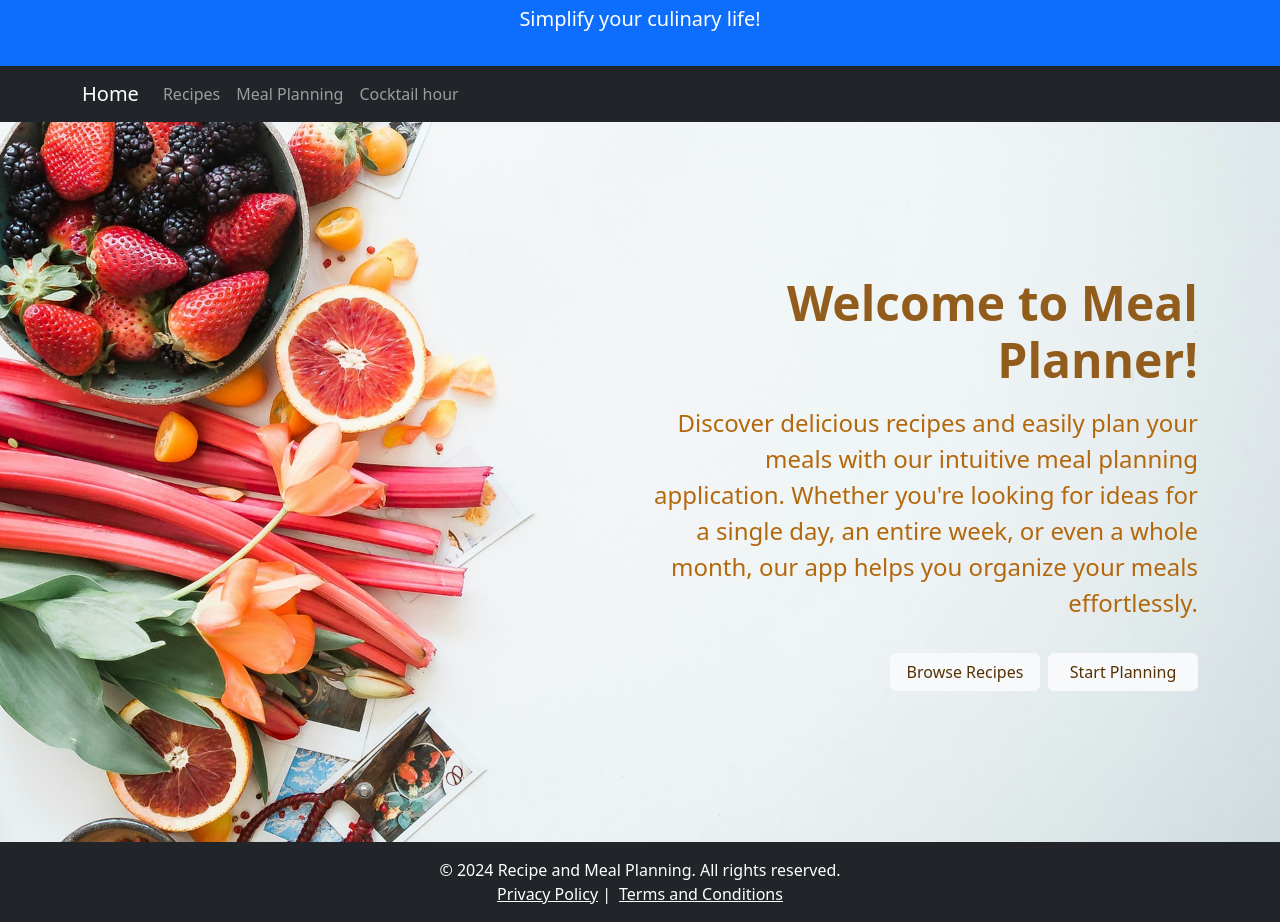
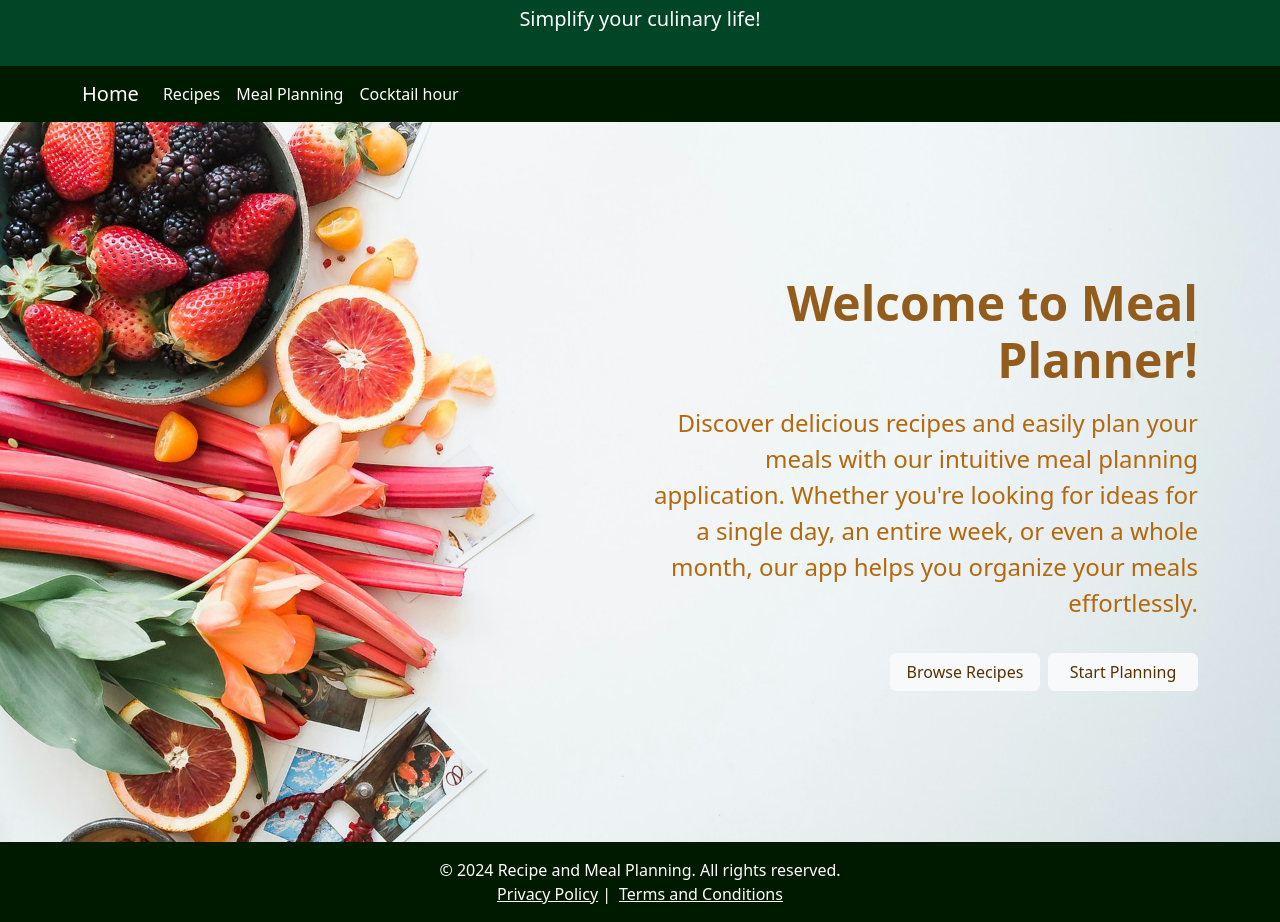
Before and after one commit to LauraaTanase/meal-planner-with-react, a React (Create React App) app: page / in a window 1280 px wide. Shown: the part 87-1009 px from the top of the page. Built offline with nearby package versions, Linux system fonts and the light colour scheme.

Commit message:
Adding colours  to FooterComponent and HeaderComponent

```diff
--- a/src/components/FooterComponent.js
+++ b/src/components/FooterComponent.js
@@ -1,8 +1,12 @@
 import React from 'react';
 
 const FooterComponent = () => {
+  const footerStyle = {
+    backgroundColor: '#001a00',
+  };
+
   return (
-    <footer className="bg-dark text-white text-center py-3 mt-auto">
+    <footer className="text-white text-center py-3 mt-auto" style={footerStyle}>
       <div className="container">
         <p className="mb-0">&copy; 2024 Recipe and Meal Planning. All rights reserved.</p>
         <p className="mb-0">
--- a/src/components/HeaderComponent.js
+++ b/src/components/HeaderComponent.js
@@ -1,29 +1,46 @@
+import React from 'react';
 import { Link } from 'react-router-dom';
 
 const HeaderComponent = () => {
+  const headerStyle = {
+    backgroundColor: '#004526', /* Schimbă culoarea de fundal */
+    color: '#fff', /* Schimbă culoarea textului */
+    textAlign: 'center',
+    padding: '1rem',
+  };
+
+  const navbarStyle = {
+    backgroundColor: '#001a00', /* Schimb culoarea de fundal a navbar-ului */
+  };
+
+  const navLinkStyle = {
+    color: '#fff', /* Schimbă culoarea textului link-urilor */
+    textDecoration: 'none', /* Elimină sublinierea link-urilor */
+  };
+
   return (
     <header>
-      <div className="bg-primary text-white text-center py-3">
+      <div style={headerStyle}>
         <h1 className="display-4">Recipes and Meal Planning</h1>
         <p className="lead">Simplify your culinary life!</p>
       </div>
 
-      <nav className="navbar navbar-expand-lg navbar-dark bg-dark">
+      <nav className="navbar navbar-expand-lg navbar-dark" style={navbarStyle}>
         <div className="container">
           <Link className="navbar-brand" to="/">Home</Link>
-          <button className="navbar-toggler" type="button" data-toggle="collapse" data-target="#navbarNav" aria-controls="navbarNav" aria-expanded="false" aria-label="Toggle navigation">
+          <button className="navbar-toggler" type="button" data-bs-toggle="collapse" data-bs-target="#navbarNav" aria-controls="navbarNav" aria-expanded="false" aria-label="Toggle navigation">
             <span className="navbar-toggler-icon"></span>
           </button>
           <div className="collapse navbar-collapse" id="navbarNav">
             <ul className="navbar-nav ml-auto">
               <li className="nav-item">
-                <Link className="nav-link" to="/recipes">Recipes</Link>
+                <Link className="nav-link" to="/recipes" style={navLinkStyle}>Recipes</Link>
               </li>
               <li className="nav-item">
-                <Link className="nav-link" to="/meal-planning">Meal Planning</Link>
+                <Link className="nav-link" to="/meal-planning" style={navLinkStyle}>Meal Planning</Link>
               </li>
               <li className="nav-item">
-                <Link className="nav-link" to="/cocktails">Cocktail hour</Link>
+                <Link className="nav-link" to="/cocktails" style={navLinkStyle}>Cocktail hour</Link>
               </li>
             </ul>
           </div>
```
